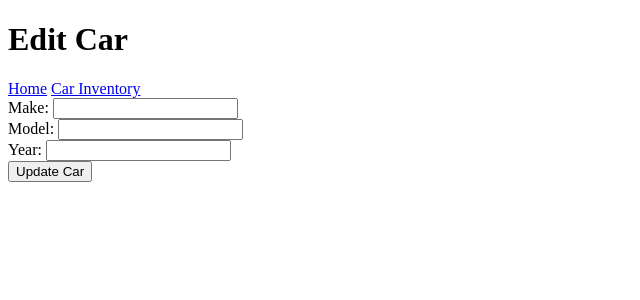
After one commit to AndrewHulme88/Inventory-App, a Node server app: template views/editCar.ejs in a window 1280 px wide. The commit adds this page. Shown: the top 300 px of the page, without its empty margins (0-640 px from the left). Run offline with Node 20, Linux system fonts and the light colour scheme; the template is opened without the code that fills it, so the values that code supplies are empty.

Commit message:
Created editCar.ejs and added car editing functionality

```diff
--- a/routes/carRoutes.js
+++ b/routes/carRoutes.js
@@ -5,5 +5,7 @@ const carController = require('../controllers/carController');
 router.get('/', carController.viewCars);
 router.post('/add', carController.addCar);
 router.post('/delete/:id', carController.deleteCar);
+router.get('/edit/:id', carController.editCar);
+router.post('/edit/:id', carController.updateCar);
 
 module.exports = router;
--- a/views/cars.ejs
+++ b/views/cars.ejs
@@ -21,6 +21,7 @@
           <form action="/cars/delete/<%= car.id %>" method="post" style="display:inline;">
             <button type="submit">Delete</button>
           </form>
+          <a href="/cars/edit/<%= car.id %>"><button>Edit</button></a>
         </li>
       <% }); %>
     </ul>
--- /dev/null
+++ b/views/editCar.ejs
@@ -0,0 +1,30 @@
+<!DOCTYPE html>
+<html lang="en">
+  <head>
+    <meta charset="UTF-8">
+    <meta name="viewport" content="width=device-width, initial-scale=1.0">
+    <title>Edit Car</title>
+  </head>
+  <body>
+    <h1>Edit Car</h1>
+
+    <nav>
+      <a href="/">Home</a>
+      <a href="/cars">Car Inventory</a>
+    </nav>
+
+    <form action="/cars/edit/<%= car.id %>" method="post">
+      <label for="make">Make:</label>
+      <input type="text" name="make" value="<%= car.make %>" required>
+      <br>
+      <label for="model">Model:</label>
+      <input type="text" name="model" value="<%= car.model %>" required>
+      <br>
+      <label for="year">Year:</label>
+      <input type="text" name="year" value="<%= car.year %>" required>
+      <br>
+      <button type="submit">Update Car</button>
+    </form>
+
+  </body>
+</html>
```
Also changed, not shown: controllers/carController.js (+33 -0 lines).
